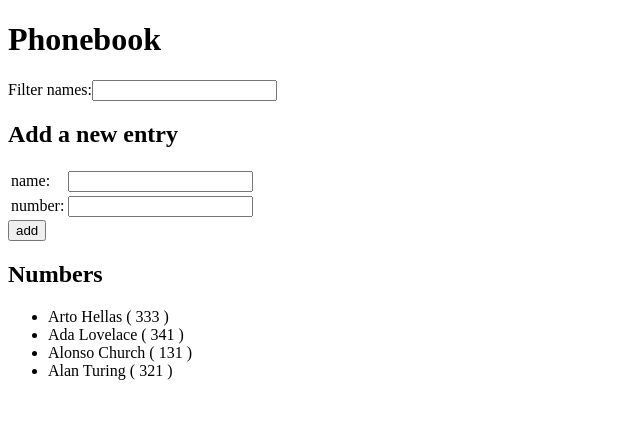
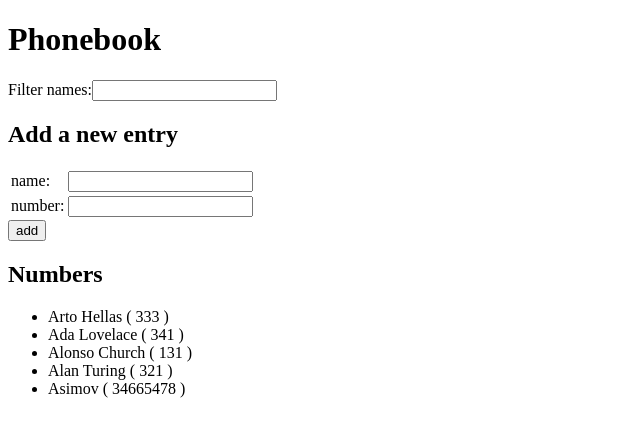
Before and after one commit to k-zhou/FullStackOpen, a React (Vite) app in the folder part2/Phonebook/: page / in a window 1280 px wide. Shown: the top 436 px of the page, without its empty margins (0-640 px from the left). Built offline with nearby package versions, Linux system fonts and the light colour scheme; data requests are answered from the project's data file.

Commit message:
finishes ex. 2.11.

```diff
--- /dev/null
+++ b/part2/Phonebook/db.json
@@ -0,0 +1,29 @@
+{
+  "persons": [
+    {
+      "name": "Arto Hellas",
+      "number": "333",
+      "id": "0"
+    },
+    {
+      "name": "Ada Lovelace",
+      "number": "341",
+      "id": "1"
+    },
+    {
+      "name": "Alonso Church",
+      "number": "131",
+      "id": "2"
+    },
+    {
+      "name": "Alan Turing",
+      "number": "321",
+      "id": "3"
+    },
+    {
+      "id": 4,
+      "name": "Asimov",
+      "number": "34665478"
+    }
+  ]
+}
--- a/part2/Phonebook/src/App.jsx
+++ b/part2/Phonebook/src/App.jsx
@@ -1,5 +1,8 @@
-import { useState } from 'react'
+import { useState, useEffect } from 'react'
 import { nanoid   } from 'nanoid'   // use with nanoid(x) where x is the optional argument for size/length
+import axios    from 'axios'
+
+const SERVER_ADDRESS = 'http://localhost:3001/persons'
 
 const FilterPrompt = ({stateGetter, stateSetter}) => {
   return (
@@ -29,6 +32,13 @@ const PersonForm = ({peopleList, peopleListSetter, idCounter, idCounterSetter})
         id:     idCounter
 
       }
+
+      axios
+        .post(SERVER_ADDRESS, newPerson)
+        .then(response => {
+          console.log(response)
+        })
+
       peopleListSetter(peopleList.concat(newPerson))
       idCounterSetter(idCounter + 1)
     }
@@ -87,18 +97,24 @@ const NumbersList = ({list, filter}) => {
 }
 
 const App = () => {
-  const [persons, setPersons] = useState([
-    { name: 'Arto Hellas', number: '333',   id: 0 },
-    { name: 'Ada Lovelace', number: '341',  id: 1 },
-    { name: 'Alonso Church', number: '131', id: 2 },
-    { name: 'Alan Turing', number: '321',   id: 3 }
-  ])
 
-
-  const [IDCounter, setIDCounter] = useState(4)
+  const [persons, setPersons] = useState([])
+  const [IDCounter, setIDCounter] = useState(0)
   const [filter,    setfilter]    = useState('')
 
+  // note that you unroll props passed between components, but you don't unroll when it concerns only other methods
+  const updatePersons = (data) => {
+    setPersons(data)
+    setIDCounter(data.length)
+  }
 
+  useEffect( () => {
+    axios
+      .get(SERVER_ADDRESS)
+      .then(response => {
+        updatePersons(response.data)
+      })
+  }, [])
 
   return (
     <div>
```
